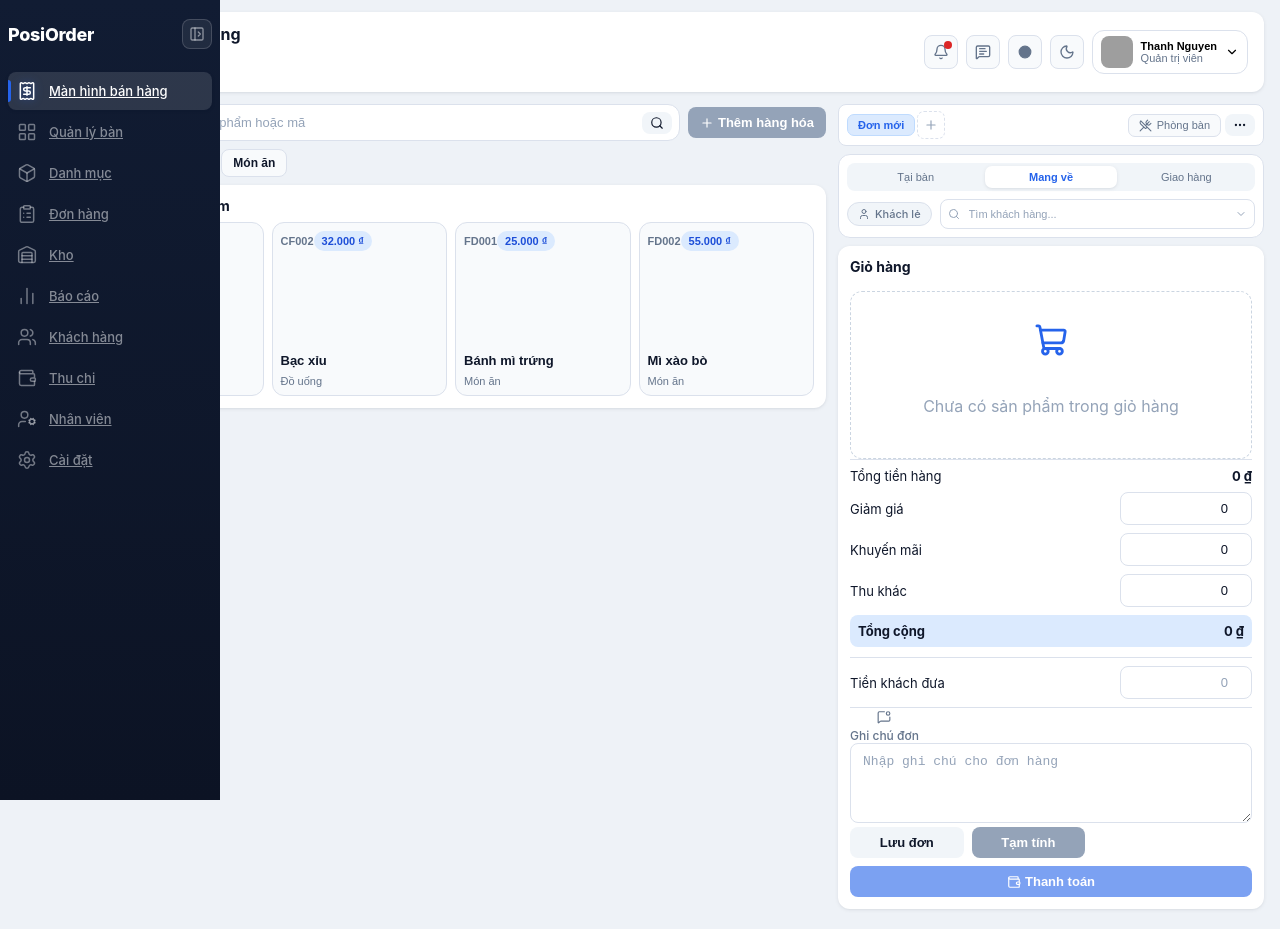
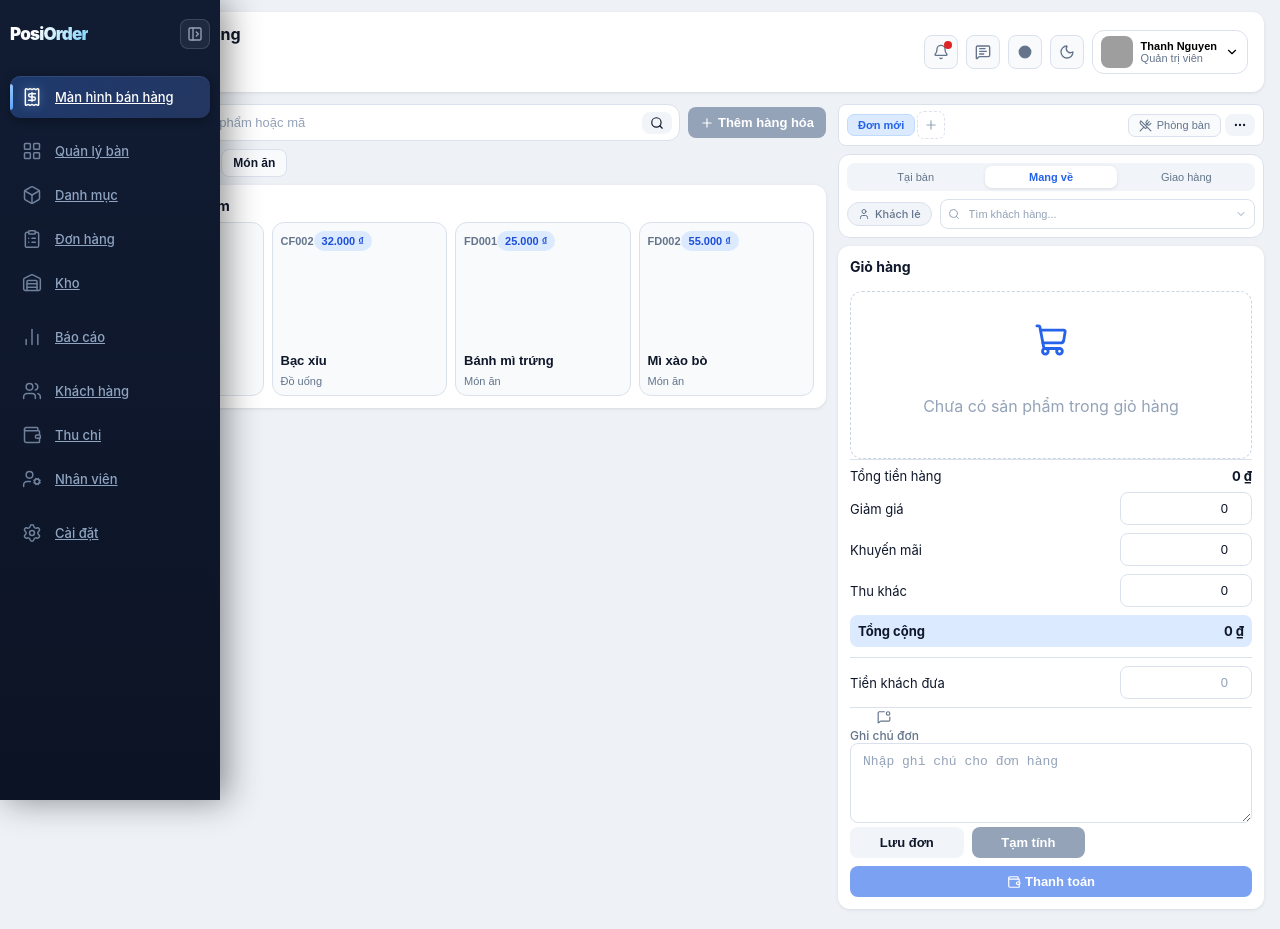
Before and after one commit to thanhtupppp/torder, a React (Vite) app: page / in a window 1280 px wide. Built offline with nearby package versions, Linux system fonts and the light colour scheme; grey boxes are pictures that could not be loaded.

Commit message:
feat: implement sidebar navigation components and menu configuration

```diff
--- a/src/components/navigation/SidebarMenu.tsx
+++ b/src/components/navigation/SidebarMenu.tsx
@@ -19,6 +19,7 @@ export function SidebarMenu({ items, collapsed, onSelect }: SidebarMenuProps) {
           label={item.label}
           icon={item.icon}
           collapsed={collapsed}
+          groupStart={item.groupStart}
           onClick={onSelect ? () => onSelect(item.id) : undefined}
         />
       ))}
--- a/src/components/navigation/SidebarMenuItem.tsx
+++ b/src/components/navigation/SidebarMenuItem.tsx
@@ -7,6 +7,8 @@ type SidebarMenuItemProps = {
   label: string;
   icon: MenuItem["icon"];
   collapsed?: boolean;
+  /** First item of a visual group — renders a separator above. */
+  groupStart?: boolean;
   /** Called after navigation — used to collapse the hover-expanded sidebar. */
   onClick?: () => void;
 };
@@ -16,6 +18,7 @@ export function SidebarMenuItem({
   label,
   icon: Icon,
   collapsed,
+  groupStart,
   onClick,
 }: SidebarMenuItemProps) {
   return (
@@ -27,6 +30,7 @@ export function SidebarMenuItem({
       onClick={onClick}
       aria-label={label}
       title={collapsed ? label : undefined}
+      data-group-start={groupStart ? "true" : undefined}
     >
       <span className="menu-item-icon">
         <Icon size={20} strokeWidth={1.8} />
--- a/src/constants/navigation.ts
+++ b/src/constants/navigation.ts
@@ -30,18 +30,20 @@ export type MenuKey = (typeof MENU_KEYS)[keyof typeof MENU_KEYS];
 export type SidebarMenuItem = {
   id: MenuKey;
   label: string;
-  icon: LucideIcon; // ✅ type-safe, consistent với SettingMenuItem
+  icon: LucideIcon;
+  /** ✅ First item of a visual group — CSS renders a separator above it */
+  groupStart?: boolean;
 };
 
 export const SIDEBAR_MENU_ITEMS: SidebarMenuItem[] = [
   { id: MENU_KEYS.SALES, label: "Màn hình bán hàng", icon: Receipt },
-  { id: MENU_KEYS.TABLES, label: "Quản lý bàn", icon: LayoutGrid },
+  { id: MENU_KEYS.TABLES, label: "Quản lý bàn", icon: LayoutGrid, groupStart: true },
   { id: MENU_KEYS.CATALOG, label: "Danh mục", icon: Box },
   { id: MENU_KEYS.ORDERS, label: "Đơn hàng", icon: ClipboardList },
   { id: MENU_KEYS.INVENTORY, label: "Kho", icon: Warehouse },
-  { id: MENU_KEYS.REPORTS, label: "Báo cáo", icon: BarChart2 },
-  { id: MENU_KEYS.CUSTOMERS, label: "Khách hàng", icon: Users },
+  { id: MENU_KEYS.REPORTS, label: "Báo cáo", icon: BarChart2, groupStart: true },
+  { id: MENU_KEYS.CUSTOMERS, label: "Khách hàng", icon: Users, groupStart: true },
   { id: MENU_KEYS.FINANCE, label: "Thu chi", icon: Wallet },
   { id: MENU_KEYS.EMPLOYEES, label: "Nhân viên", icon: UserCog },
-  { id: MENU_KEYS.SETTINGS, label: "Cài đặt", icon: Settings },
+  { id: MENU_KEYS.SETTINGS, label: "Cài đặt", icon: Settings, groupStart: true },
 ];
--- a/src/styles/components/sidebar.css
+++ b/src/styles/components/sidebar.css
@@ -1,79 +1,73 @@
-/* ===================================================
-   SIDEBAR — sidebar.css
-   Sidebar is ALWAYS position:fixed so it NEVER affects
-   the content layout. Content has a constant margin-left
-   of 60px (collapsed width). Sidebar expands as overlay.
-   =================================================== */
+/* ── SIDEBAR sidebar.css ──────────────────────────────────────────────────────
+   Sidebar is ALWAYS position:fixed — NEVER affects content layout.
+   Content always has margin-left: 60px (collapsed width).
+   Sidebar expands as overlay. */
 
-/* ── Base: always fixed ─────────────────────────── */
+/* ── Base ──────────────────────────────────────────────────────────────────── */
 .sidebar {
   position: fixed;
   top: 0;
   left: 0;
   height: 100vh;
   width: 220px;
-  background: linear-gradient(
-    180deg,
-    var(--bg-sidebar-from),
-    var(--bg-sidebar-to)
-  );
+  background: linear-gradient(180deg, var(--bg-sidebar-from), var(--bg-sidebar-to));
   color: var(--text-sidebar);
-  padding: var(--space-4) var(--space-2);
-  z-index: var(--z-sticky);
+  padding: 16px 10px;
+  z-index: 100;
   display: flex;
   flex-direction: column;
   overflow: hidden;
   transition:
-    width var(--transition-base),
-    padding var(--transition-base),
-    box-shadow var(--transition-base);
+    width var(--motion-base),
+    padding var(--motion-base),
+    box-shadow var(--motion-base);
 }
 
-/* ── Collapsed state (60px icon-only strip) ─────── */
+/* ── Collapsed: 60px icon-only strip ───────────────────────────────────────── */
 .sidebar--collapsed {
   width: 60px;
-  padding: var(--space-4) var(--space-2);
+  padding: 16px 8px;
   box-shadow: none;
 }
 
-/* ── Hover-expanded (overlays content, no layout shift) */
+/* ── Hover-expanded: overlays content, no layout shift ─────────────────────── */
 .sidebar--hover {
   width: 220px;
-  padding: var(--space-4) var(--space-2);
-  box-shadow: 4px 0 24px var(--shadow-md);
+  padding: 16px 10px;
+  box-shadow: 6px 0 32px rgba(0, 0, 0, 0.45);
 }
 
-/* ── Top row: logo + toggle ─────────────────────── */
+/* ── Top row: logo + toggle ─────────────────────────────────────────────────── */
 .sidebar__top {
   display: flex;
   align-items: center;
   justify-content: space-between;
-  gap: var(--space-2);
-  margin-bottom: var(--space-5);
+  gap: 8px;
+  margin-bottom: 24px;
   min-height: 36px;
   overflow: hidden;
 }
 
+/* ── Logo ──────────────────────────────────────────────────────────────────── */
 .logo {
-  font-weight: 800;
-  font-size: var(--text-xl);
-  margin: 0;
+  font-weight: 900;
+  font-size: 17px;
+  letter-spacing: -0.8px;
   white-space: nowrap;
   overflow: hidden;
-  letter-spacing: -0.3px;
-  color: var(--text-inverse);
+  /* ✅ Gradient text — nổi bật hơn plain white */
+  background: linear-gradient(120deg, #ffffff 30%, #7dd3fc 100%);
+  -webkit-background-clip: text;
+  -webkit-text-fill-color: transparent;
+  background-clip: text;
   opacity: 1;
-  transition:
-    opacity var(--transition-base),
-    max-width var(--transition-base);
+  transition: opacity var(--motion-base), max-width var(--motion-base);
   max-width: 160px;
 }
 
 .sidebar--collapsed .logo {
   opacity: 0;
   max-width: 0;
-  padding: 0;
-  margin: 0;
   pointer-events: none;
 }
 
@@ -88,103 +82,126 @@
   pointer-events: auto;
 }
 
-/* ── Sidebar toggle ──────────────────────────────── */
+/* ── Toggle button ─────────────────────────────────────────────────────────── */
 .sidebar__toggle {
-  border: 1px solid color-mix(in srgb, var(--text-inverse) 16%, transparent);
-  background: var(--bg-sidebar-item-hover);
-  color: var(--text-sidebar-muted);
+  border: 1px solid rgba(255, 255, 255, 0.14);
+  background: rgba(255, 255, 255, 0.06);
+  color: #94a3b8;
   width: 30px;
   height: 30px;
   min-width: 30px;
-  border-radius: var(--radius-lg);
+  border-radius: 8px;
   display: inline-flex;
   align-items: center;
   justify-content: center;
   cursor: pointer;
   transition:
-    background var(--transition-fast),
-    color var(--transition-fast);
+    background var(--motion-fast),
+    color var(--motion-fast),
+    border-color var(--motion-fast);
   flex-shrink: 0;
 }
 
 .sidebar__toggle:hover {
-  background: var(--bg-sidebar-item-active);
-  color: var(--text-inverse);
+  background: rgba(255, 255, 255, 0.14);
+  border-color: rgba(255, 255, 255, 0.24);
+  color: #fff;
 }
 
-/* ── Nav menu ───────────────────────────────────── */
+/* ── Nav menu ──────────────────────────────────────────────────────────────── */
 .menu {
   display: flex;
   flex-direction: column;
-  gap: 3px;
+  gap: 2px;
   flex: 1;
 }
 
-/* ── Menu item ──────────────────────────────────── */
+/* ✅ Visual divider giữa các nhóm — thêm margin-top cho item đầu nhóm */
+.menu-item[data-group-start="true"] {
+  margin-top: 10px;
+}
+.menu-item[data-group-start="true"]::after {
+  content: "";
+  display: block;
+  height: 1px;
+  background: rgba(255, 255, 255, 0.07);
+  position: absolute;
+  left: 8px;
+  right: 8px;
+  top: -6px;
+}
+
+/* ── Menu item ──────────────────────────────────────────────────────────────── */
 .menu-item {
   border: none;
   background: transparent;
-  color: var(--text-sidebar-muted);
+  /* ✅ Sáng hơn default */
+  color: #8fa4c0;
   text-align: left;
-  padding: var(--space-2) var(--space-2);
-  border-radius: var(--radius-lg);
+  padding: 9px 10px;
+  border-radius: 10px;
   cursor: pointer;
   display: flex;
   align-items: center;
   gap: 11px;
-  font-size: var(--text-base);
+  font-size: 13px;
   font-weight: 500;
   width: 100%;
   white-space: nowrap;
   overflow: hidden;
   transition:
-    background var(--transition-fast),
-    color var(--transition-fast),
-    transform var(--transition-fast);
+    background var(--motion-fast),
+    color var(--motion-fast),
+    transform var(--motion-fast);
   position: relative;
 }
 
+/* Collapsed: center icon */
 .sidebar--collapsed .menu-item {
   justify-content: center;
-  padding: var(--space-2) 0;
+  padding: 10px 0;
   gap: 0;
 }
 
+/* Hover-expanded: restore layout */
 .sidebar--hover .menu-item {
   justify-content: flex-start;
-  padding: var(--space-2) var(--space-2);
+  padding: 9px 10px;
   gap: 11px;
 }
 
 .menu-item:hover {
-  background: var(--bg-sidebar-item-hover);
-  color: var(--text-sidebar);
+  background: rgba(255, 255, 255, 0.09);
+  color: #e8edf5;
 }
 
 .sidebar:not(.sidebar--collapsed) .menu-item:hover {
   transform: translateX(2px);
 }
 
+/* ✅ Active: gradient đậm hơn + inset highlight */
 .menu-item.active {
-  background: var(--bg-sidebar-item-active);
-  color: var(--text-inverse);
-  box-shadow: var(--shadow-sm);
+  background: linear-gradient(135deg, #1e3a6e 0%, #243660 100%);
+  color: #ffffff;
+  box-shadow:
+    0 2px 10px rgba(0, 0, 0, 0.3),
+    inset 0 1px 0 rgba(255, 255, 255, 0.08);
 }
 
-.menu-item:active {
+.menu-item.active:active {
   transform: scale(0.97);
 }
 
-/* ── Left accent bar for active item ────────────── */
+/* ✅ Active left bar — gradient sáng hơn */
 .menu-item.active::before {
   content: "";
   position: absolute;
   left: 0;
-  top: 20%;
-  height: 60%;
+  top: 18%;
+  height: 64%;
   width: 3px;
-  background: var(--accent);
-  border-radius: 0 var(--radius-sm) var(--radius-sm) 0;
+  background: linear-gradient(180deg, #93c5fd, #60a5fa);
+  border-radius: 0 3px 3px 0;
 }
 
 .sidebar--collapsed .menu-item.active::before {
@@ -195,16 +212,17 @@
   display: block;
 }
 
-/* ── Icon ───────────────────────────────────────── */
+/* ── Icon ───────────────────────────────────────────────────────────────────── */
 .menu-item-icon {
   display: inline-flex;
   align-items: center;
   justify-content: center;
-  width: 22px;
-  height: 22px;
+  /* ✅ Tăng từ 22px → 24px */
+  width: 24px;
+  height: 24px;
   flex-shrink: 0;
-  opacity: 0.85;
-  transition: opacity var(--transition-fast);
+  opacity: 0.75;
+  transition: opacity var(--motion-fast), filter var(--motion-fast);
 }
 
 .menu-item:hover .menu-item-icon,
@@ -213,18 +231,17 @@
 }
 
 .menu-item.active .menu-item-icon {
-  filter: drop-shadow(
-    0 0 4px color-mix(in srgb, var(--accent) 40%, transparent)
-  );
+  /* ✅ Glow xanh nhẹ trên icon active */
+  filter: drop-shadow(0 0 5px rgba(147, 197, 253, 0.5));
 }
 
-/* ── Label ──────────────────────────────────────── */
+/* ── Label ───────────────────────────────────────────────────────────────────── */
 .menu-item-label {
   overflow: hidden;
   white-space: nowrap;
   transition:
-    opacity var(--transition-base),
-    max-width var(--transition-base);
+    opacity var(--motion-base),
+    max-width var(--motion-base);
   max-width: 160px;
   opacity: 1;
 }
```
